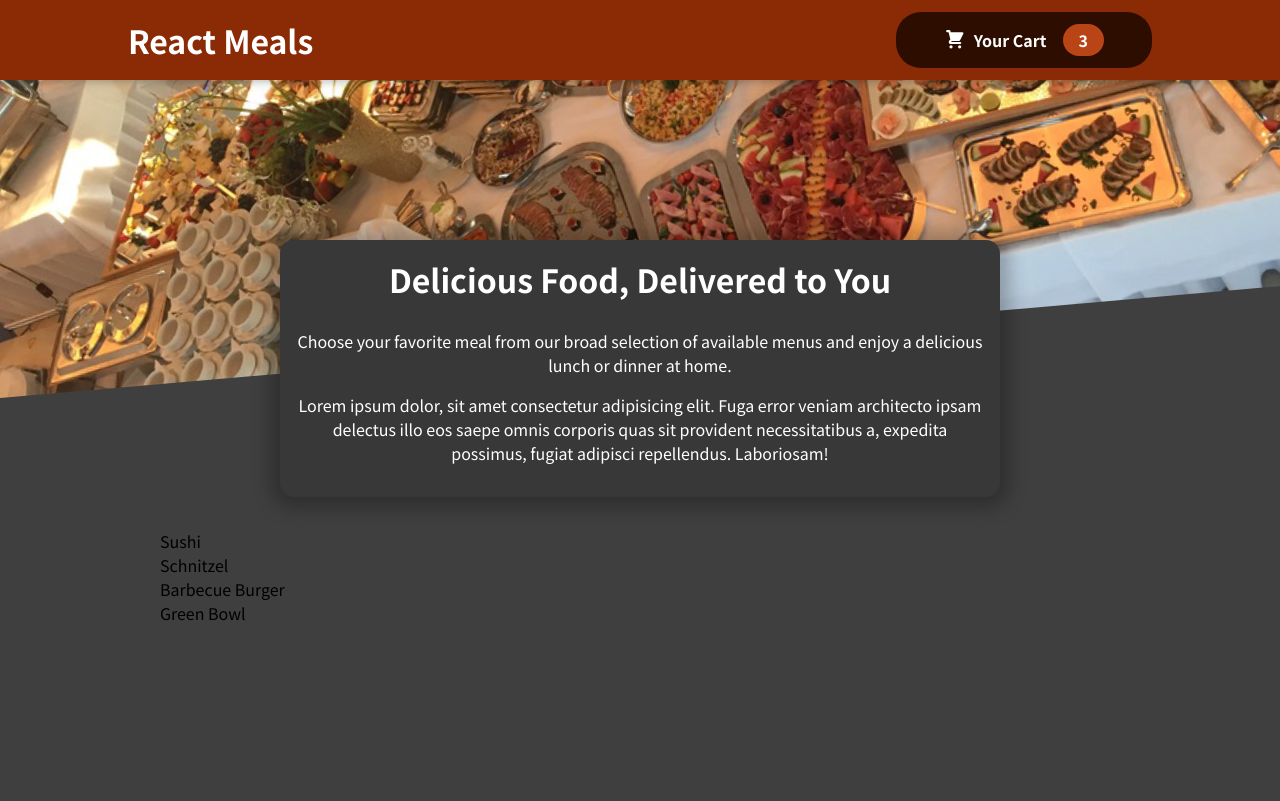
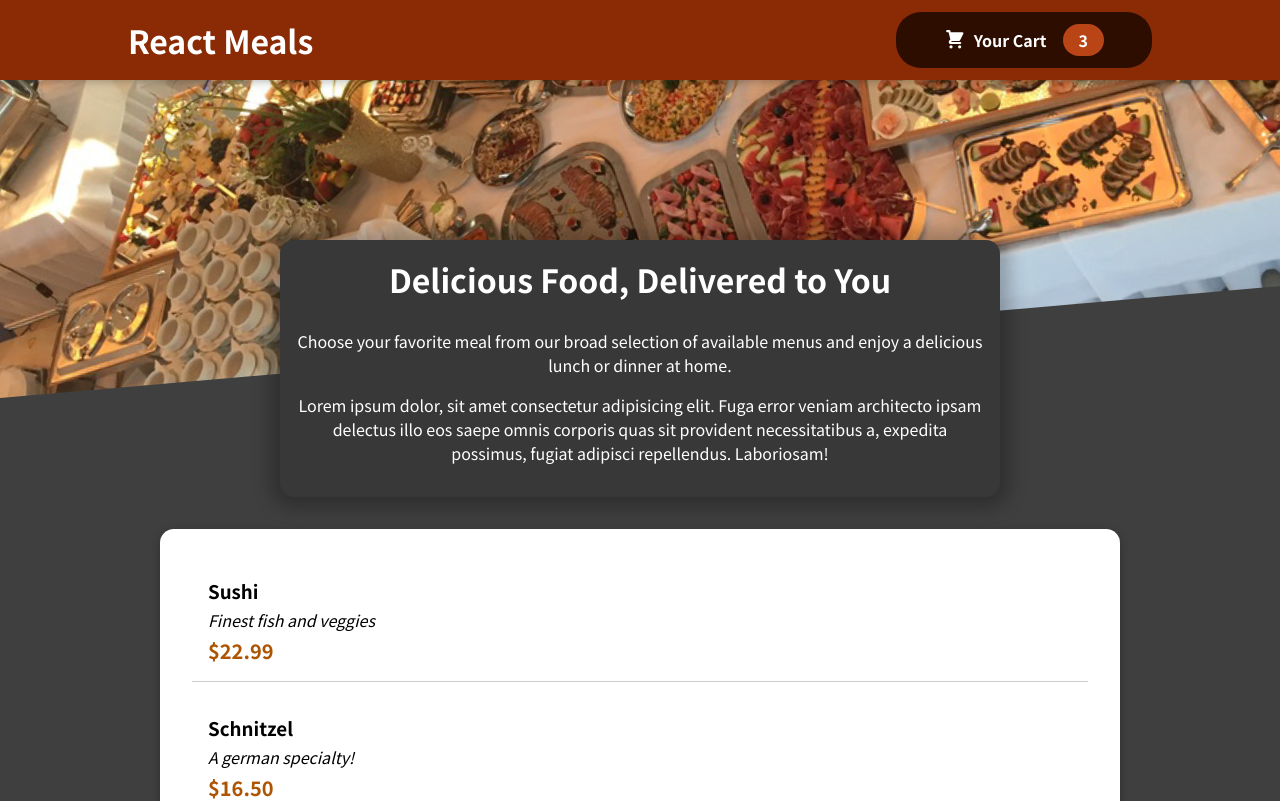
Before and after one commit to KC900201/reactjs_food_order_app, a React (Create React App) app: page / in a window 1280 px wide. Shown: the top 801 px of the page. Built offline with nearby package versions, Linux system fonts and the light colour scheme.

Commit message:
Add in new component (MealItem.tsx, Card.tsx), include interface for dummy data, update UI layout for AvailableMeals.tsx

```diff
--- a/src/components/Meals/AvailableMeals.tsx
+++ b/src/components/Meals/AvailableMeals.tsx
@@ -1,5 +1,8 @@
 import * as React from 'react'
 import styles from 'styled-components'
+
+import { Card } from '../UI/Card'
+import MealItem from './MealItem/MealItem'
 
 import { DUMMY_MEALS } from '../../helpers/dummy-meals'
 
@@ -29,11 +32,21 @@
 `
 
 const AvailableMeals = () => {
-  const mealsList = DUMMY_MEALS.map((meal) => <li>{meal.name}</li>)
+  const mealsList = DUMMY_MEALS.map((meal) => (
+    <MealItem
+      key={meal.id}
+      id={meal.id}
+      name={meal.name}
+      description={meal.description}
+      price={meal.price}
+    />
+  ))
 
   return (
     <MealsSection>
-      <MealsListUL>{mealsList}</MealsListUL>
+      <Card>
+        <MealsListUL>{mealsList}</MealsListUL>
+      </Card>
     </MealsSection>
   )
 }
--- /dev/null
+++ b/src/components/Meals/MealItem/MealItem.tsx
@@ -0,0 +1,40 @@
+import React from 'react'
+import styles from 'styled-components'
+import type { MealsInterface } from '../../../helpers/dummy-meals'
+
+const MealList = styles.li`
+  display: flex;
+  justify-content: space-between;
+  margin: 1rem;
+  padding: 1rem;
+  border-bottom: 1px solid #ccc;
+`
+const DescriptionDiv = styles.div`
+  font-style: italic;
+`
+const PriceDiv = styles.div`
+  margin-top: 0.25rem;
+  font-weight: bold;
+  color: #ad5502;
+  font-size: 1.25rem;
+`
+type MealItemProps = Required<MealsInterface> & {
+  key: string
+}
+
+const MealItem: React.FC<MealItemProps> = (props: MealItemProps) => {
+  const price = `$${props.price.toFixed(2)}`
+
+  return (
+    <MealList>
+      <div>
+        <h3 style={{ margin: '0 0 0.25rem 0' }}>{props?.name}</h3>
+        <DescriptionDiv>{props?.description}</DescriptionDiv>
+        <PriceDiv>{price}</PriceDiv>
+      </div>
+      <div></div>
+    </MealList>
+  )
+}
+
+export default MealItem
--- /dev/null
+++ b/src/components/UI/Card.tsx
@@ -0,0 +1,17 @@
+import React from 'react'
+import styles from 'styled-components'
+
+type Props = {
+  children?: React.ReactNode
+}
+
+const CardDiv = styles.div`
+  padding: 1rem;
+  box-shadow: 0 2px 8px rgba(0, 0, 0, 0.25);
+  border-radius: 14px;
+  background-color: white;
+`
+
+export const Card: React.FC<Props> = (props: Props) => {
+  return <CardDiv>{props.children}</CardDiv>
+}
--- a/src/helpers/dummy-meals.ts
+++ b/src/helpers/dummy-meals.ts
@@ -1,4 +1,11 @@
-export const DUMMY_MEALS = [
+export interface MealsInterface {
+  id: string,
+  name: string,
+  description: string,
+  price: number,
+}
+
+export const DUMMY_MEALS: MealsInterface[] = [
   {
     id: 'm1',
     name: 'Sushi',
```
